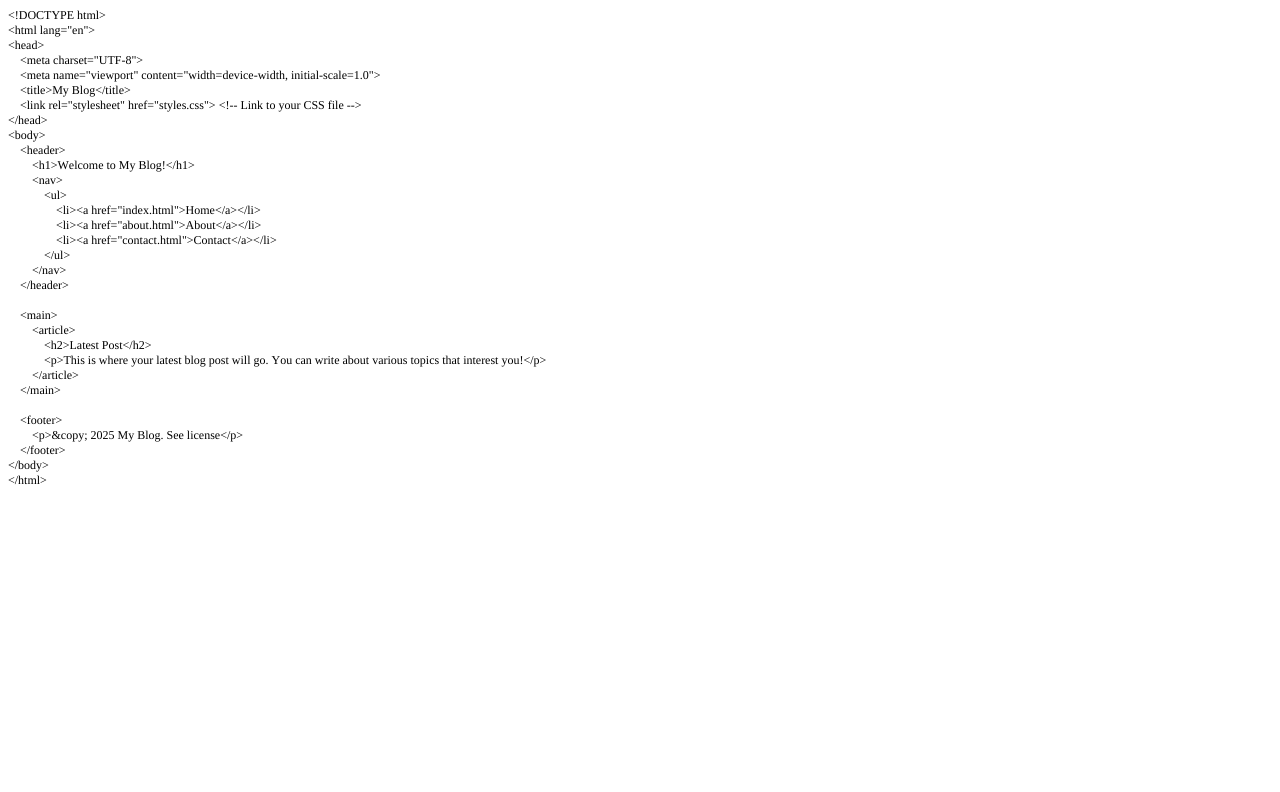
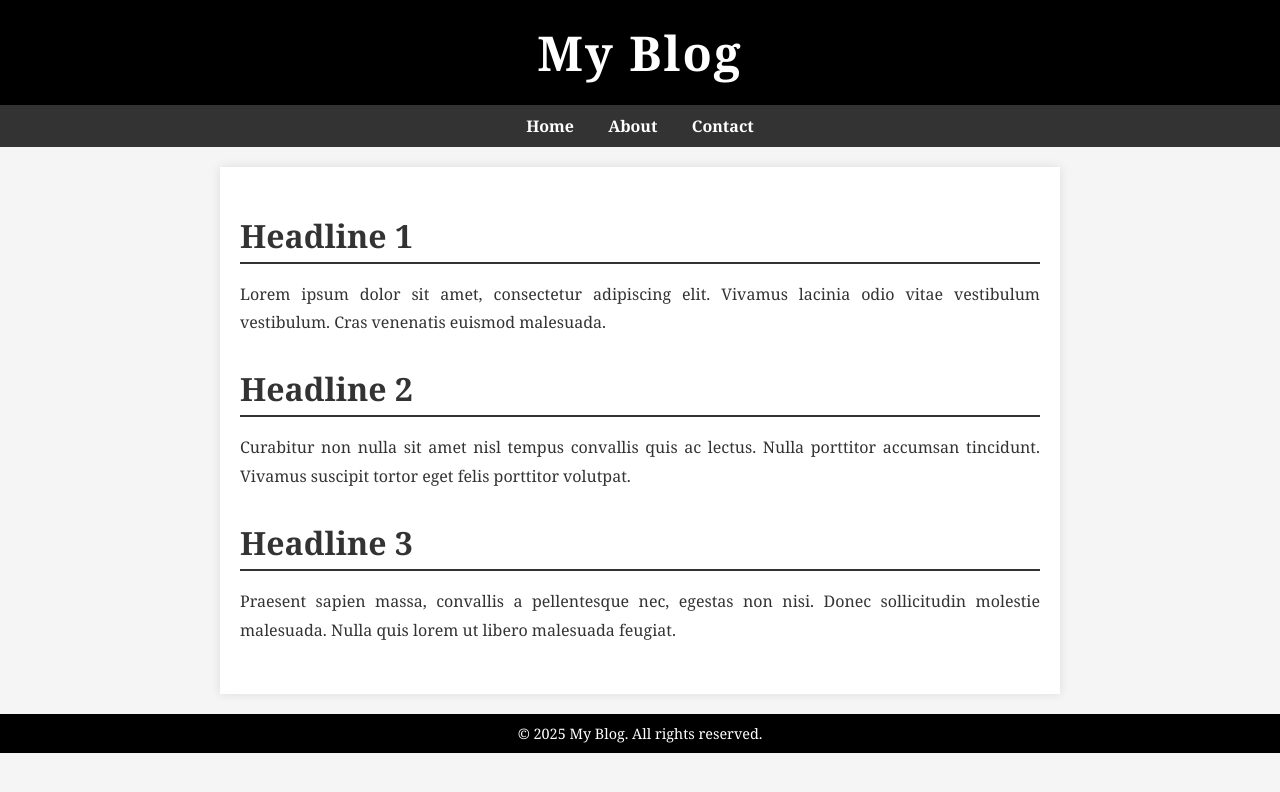
Before and after one commit to mvkrier/mvkrier.github.io, a plain HTML site: page index.html in a window 1280 px wide. Drawn offline with Linux system fonts and the light colour scheme.

Commit message:
Update index.html

```diff
--- a/index.html
+++ b/index.html
@@ -1,49 +1,113 @@
-<!DOCTYPE html PUBLIC "-//W3C//DTD HTML 4.01//EN" "http://www.w3.org/TR/html4/strict.dtd">
-<html>
+<!DOCTYPE html>
+<html lang="en">
 <head>
-  <meta http-equiv="Content-Type" content="text/html; charset=utf-8">
-  <meta http-equiv="Content-Style-Type" content="text/css">
-  <title></title>
-  <meta name="Generator" content="Cocoa HTML Writer">
-  <meta name="CocoaVersion" content="2487.7">
-  <style type="text/css">
-    p.p1 {margin: 0.0px 0.0px 0.0px 0.0px; font: 12.0px Times; -webkit-text-stroke: #000000}
-    p.p2 {margin: 0.0px 0.0px 0.0px 0.0px; font: 12.0px Times; -webkit-text-stroke: #000000; min-height: 14.0px}
-    span.s1 {font-kerning: none}
-  </style>
+    <meta charset="UTF-8">
+    <meta name="viewport" content="width=device-width, initial-scale=1.0">
+    <title>My Newspaper Blog</title>
+    <style>
+        /* General Styles */
+        body {
+            font-family: "Georgia", serif;
+            background-color: #f5f5f5;
+            color: #333;
+            margin: 0;
+            padding: 0;
+        }
+
+        header {
+            background-color: #000;
+            color: #fff;
+            padding: 20px;
+            text-align: center;
+        }
+
+        header h1 {
+            margin: 0;
+            font-size: 3em;
+            letter-spacing: 2px;
+        }
+
+        nav {
+            background-color: #333;
+            color: #fff;
+            padding: 10px;
+            text-align: center;
+        }
+
+        nav a {
+            color: #fff;
+            text-decoration: none;
+            margin: 0 15px;
+            font-weight: bold;
+        }
+
+        nav a:hover {
+            text-decoration: underline;
+        }
+
+        .container {
+            max-width: 800px;
+            margin: 20px auto;
+            padding: 20px;
+            background-color: #fff;
+            box-shadow: 0 0 10px rgba(0, 0, 0, 0.1);
+        }
+
+        .article {
+            margin-bottom: 30px;
+        }
+
+        .article h2 {
+            font-size: 2em;
+            margin-bottom: 10px;
+            border-bottom: 2px solid #333;
+            padding-bottom: 5px;
+        }
+
+        .article p {
+            line-height: 1.8;
+            text-align: justify;
+        }
+
+        footer {
+            background-color: #000;
+            color: #fff;
+            text-align: center;
+            padding: 10px;
+            margin-top: 20px;
+        }
+
+        footer p {
+            margin: 0;
+            font-size: 0.9em;
+        }
+    </style>
 </head>
 <body>
-<p class="p1"><span class="s1">&lt;!DOCTYPE html&gt;</span></p>
-<p class="p1"><span class="s1">&lt;html lang="en"&gt;</span></p>
-<p class="p1"><span class="s1">&lt;head&gt;</span></p>
-<p class="p1"><span class="s1"><span class="Apple-converted-space">    </span>&lt;meta charset="UTF-8"&gt;</span></p>
-<p class="p1"><span class="s1"><span class="Apple-converted-space">    </span>&lt;meta name="viewport" content="width=device-width, initial-scale=1.0"&gt;</span></p>
-<p class="p1"><span class="s1"><span class="Apple-converted-space">    </span>&lt;title&gt;My Blog&lt;/title&gt;</span></p>
-<p class="p1"><span class="s1"><span class="Apple-converted-space">    </span>&lt;link rel="stylesheet" href="styles.css"&gt; &lt;!-- Link to your CSS file --&gt;</span></p>
-<p class="p1"><span class="s1">&lt;/head&gt;</span></p>
-<p class="p1"><span class="s1">&lt;body&gt;</span></p>
-<p class="p1"><span class="s1"><span class="Apple-converted-space">    </span>&lt;header&gt;</span></p>
-<p class="p1"><span class="s1"><span class="Apple-converted-space">        </span>&lt;h1&gt;Welcome to My Blog!&lt;/h1&gt;</span></p>
-<p class="p1"><span class="s1"><span class="Apple-converted-space">        </span>&lt;nav&gt;</span></p>
-<p class="p1"><span class="s1"><span class="Apple-converted-space">            </span>&lt;ul&gt;</span></p>
-<p class="p1"><span class="s1"><span class="Apple-converted-space">                </span>&lt;li&gt;&lt;a href="index.html"&gt;Home&lt;/a&gt;&lt;/li&gt;</span></p>
-<p class="p1"><span class="s1"><span class="Apple-converted-space">                </span>&lt;li&gt;&lt;a href="about.html"&gt;About&lt;/a&gt;&lt;/li&gt;</span></p>
-<p class="p1"><span class="s1"><span class="Apple-converted-space">                </span>&lt;li&gt;&lt;a href="contact.html"&gt;Contact&lt;/a&gt;&lt;/li&gt;</span></p>
-<p class="p1"><span class="s1"><span class="Apple-converted-space">            </span>&lt;/ul&gt;</span></p>
-<p class="p1"><span class="s1"><span class="Apple-converted-space">        </span>&lt;/nav&gt;</span></p>
-<p class="p1"><span class="s1"><span class="Apple-converted-space">    </span>&lt;/header&gt;</span></p>
-<p class="p2"><span class="s1"><span class="Apple-converted-space">    </span></span></p>
-<p class="p1"><span class="s1"><span class="Apple-converted-space">    </span>&lt;main&gt;</span></p>
-<p class="p1"><span class="s1"><span class="Apple-converted-space">        </span>&lt;article&gt;</span></p>
-<p class="p1"><span class="s1"><span class="Apple-converted-space">            </span>&lt;h2&gt;Latest Post&lt;/h2&gt;</span></p>
-<p class="p1"><span class="s1"><span class="Apple-converted-space">            </span>&lt;p&gt;This is where your latest blog post will go. You can write about various topics that interest you!&lt;/p&gt;</span></p>
-<p class="p1"><span class="s1"><span class="Apple-converted-space">        </span>&lt;/article&gt;</span></p>
-<p class="p1"><span class="s1"><span class="Apple-converted-space">    </span>&lt;/main&gt;</span></p>
-<p class="p2"><span class="s1"></span><br></p>
-<p class="p1"><span class="s1"><span class="Apple-converted-space">    </span>&lt;footer&gt;</span></p>
-<p class="p1"><span class="s1"><span class="Apple-converted-space">        </span>&lt;p&gt;&amp;copy; 2025 My Blog. See license&lt;/p&gt;</span></p>
-<p class="p1"><span class="s1"><span class="Apple-converted-space">    </span>&lt;/footer&gt;</span></p>
-<p class="p1"><span class="s1">&lt;/body&gt;</span></p>
-<p class="p1"><span class="s1">&lt;/html&gt;</span></p>
+    <header>
+        <h1>My Blog</h1>
+    </header>
+    <nav>
+        <a href="#home">Home</a>
+        <a href="#about">About</a>
+        <a href="#contact">Contact</a>
+    </nav>
+    <div class="container">
+        <div class="article">
+            <h2>Headline 1</h2>
+            <p>Lorem ipsum dolor sit amet, consectetur adipiscing elit. Vivamus lacinia odio vitae vestibulum vestibulum. Cras venenatis euismod malesuada.</p>
+        </div>
+        <div class="article">
+            <h2>Headline 2</h2>
+            <p>Curabitur non nulla sit amet nisl tempus convallis quis ac lectus. Nulla porttitor accumsan tincidunt. Vivamus suscipit tortor eget felis porttitor volutpat.</p>
+        </div>
+        <div class="article">
+            <h2>Headline 3</h2>
+            <p>Praesent sapien massa, convallis a pellentesque nec, egestas non nisi. Donec sollicitudin molestie malesuada. Nulla quis lorem ut libero malesuada feugiat.</p>
+        </div>
+    </div>
+    <footer>
+        <p>&copy; 2025 My Blog. All rights reserved.</p>
+    </footer>
 </body>
 </html>
```
